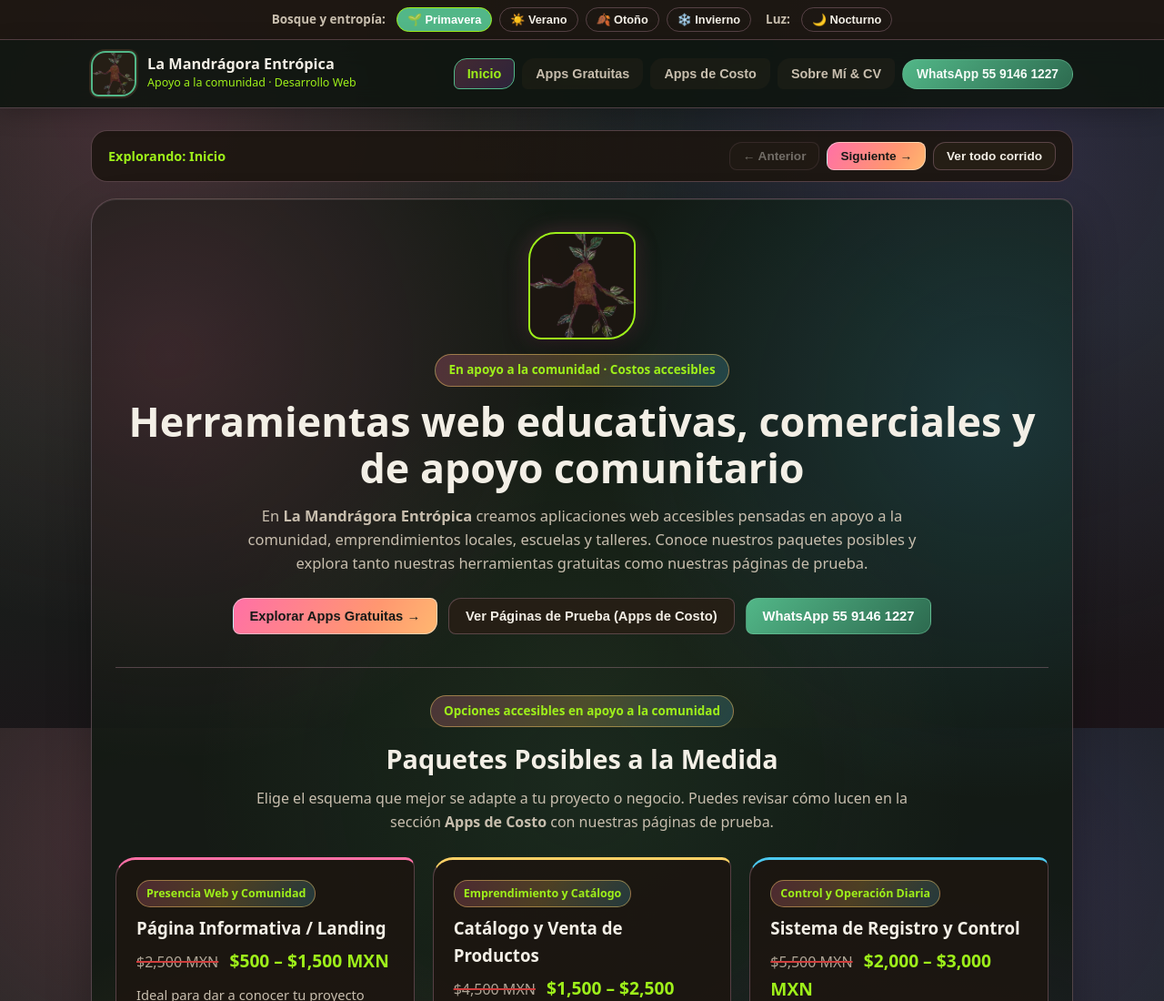
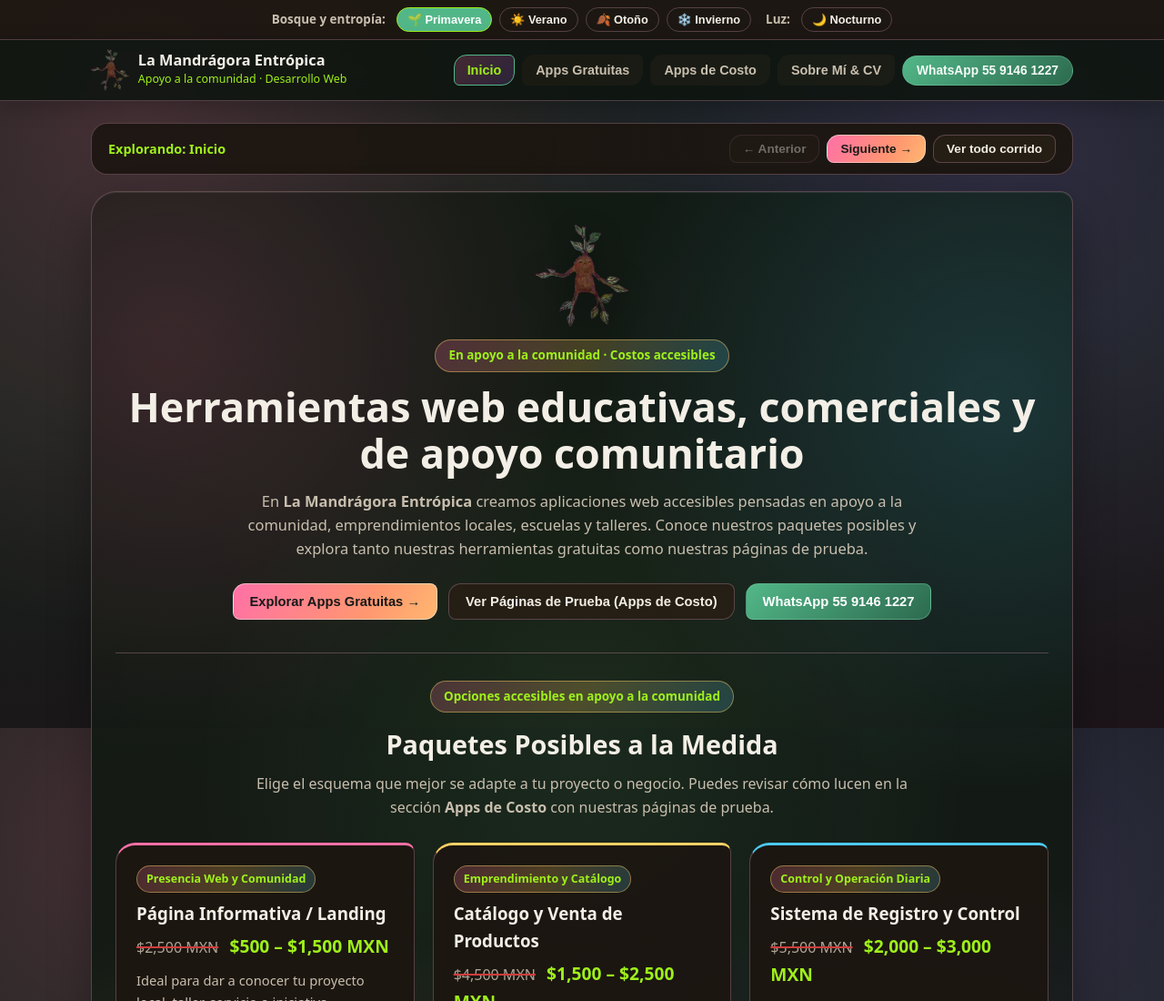
Before and after one commit to Jaid227/EntropiaDigital, a plain HTML site: page index.html in a window 1280 px wide. Shown: the top 1100 px of the page at 91% size. Drawn offline with Linux system fonts and the light colour scheme.

Commit message:
Update index.html

```diff
--- a/index.html
+++ b/index.html
@@ -311,7 +311,6 @@
       box-shadow: 0 14px 32px rgba(0, 0, 0, 0.28);
     }
 
-    /* Se sube con normalidad al hacer scroll */
     .navbar {
       position: relative;
       top: auto;
@@ -325,7 +324,7 @@
     .nav-inner {
       max-width: 1120px;
       margin: 0 auto;
-      padding: 12px 20px;
+      padding: 10px 20px;
       display: flex;
       align-items: center;
       justify-content: space-between;
@@ -336,31 +335,36 @@
     .brand-box {
       display: flex;
       align-items: center;
-      gap: 12px;
+      gap: 10px;
       text-decoration: none;
       color: var(--text-main);
       cursor: pointer;
     }
 
+    /* Logo sin fondo, sin borde ni margen */
     .brand-logo-wrap {
-      width: 50px;
-      height: 50px;
-      border-radius: 16px 8px 16px 8px;
-      overflow: hidden;
-      border: 2px solid var(--green-leaf);
-      background: var(--bg-elevated);
-      display: flex;
+      display: inline-flex;
       align-items: center;
       justify-content: center;
+      background: transparent;
+      border: none;
+      padding: 0;
+      margin: 0;
+      box-shadow: none;
       flex-shrink: 0;
-      box-shadow: 0 0 0 2px rgba(139, 94, 60, 0.25);
     }
 
     .brand-logo-wrap img {
-      width: 100%;
-      height: 100%;
-      object-fit: cover;
+      height: 46px;
+      width: auto;
+      max-width: 72px;
+      object-fit: contain;
       display: block;
+      background: transparent;
+      border: none;
+      padding: 0;
+      margin: 0;
+      box-shadow: none;
     }
 
     .brand-title {
@@ -494,27 +498,30 @@
       gap: 12px;
     }
 
+    /* Logo central sin fondo, sin borde ni margen */
     .hero-logo-box {
-      width: 118px;
-      height: 118px;
-      margin: 0 auto 16px;
-      border-radius: 30px 14px 30px 14px;
-      overflow: hidden;
-      border: 2px solid var(--green-bright);
-      background: var(--bg-card);
+      margin: 0 auto 14px;
+      padding: 0;
+      background: transparent;
+      border: none;
+      box-shadow: none;
       display: flex;
       align-items: center;
       justify-content: center;
-      box-shadow:
-        0 12px 28px rgba(0, 0, 0, 0.3),
-        0 0 24px var(--glow-a);
     }
 
     .hero-logo-box img {
-      width: 100%;
-      height: 100%;
-      object-fit: cover;
+      height: 112px;
+      width: auto;
+      max-width: 180px;
+      object-fit: contain;
       display: block;
+      background: transparent;
+      border: none;
+      padding: 0;
+      margin: 0;
+      box-shadow: none;
+      filter: drop-shadow(0 6px 14px rgba(0, 0, 0, 0.35));
     }
 
     .badge {
@@ -1156,7 +1163,7 @@
             <div class="app-icon">⌨️</div>
             <h3>Mecanografía Aérea</h3>
             <p>
-              Entrenador progresivo de teclado desde la fila guía hasta abecedario, palabras cortas y contrarreloj de 60s, con guía visual por dedo, PPM, precisión y logros.[cite: 1]
+              Entrenador progresivo de teclado desde la fila guía hasta abecedario, palabras cortas y contrarreloj de 60s, con guía visual por dedo, PPM, precisión y logros.
             </p>
           </div>
           <a class="app-link" href="https://jaid227.github.io/MecanografiaAerea/" target="_blank" rel="noopener noreferrer">
@@ -1496,12 +1503,12 @@
       renderPanel(currentPanel);
     });
 
-    // 2. RESPALDO DE RUTA PARA LOGO (imagenes/logomandragora1.jpeg) Y CV (imagenes/CV.jpeg)
+    // 2. RESPALDO DE RUTA PARA LOGO Y CV
     document.querySelectorAll(".mandragora-logo-img").forEach((img) => {
       img.addEventListener("error", () => {
         if (!img.dataset.fallbackTried) {
           img.dataset.fallbackTried = "1";
-          img.src = "imagenes/logomandragora1.png";
+          img.src = "logomandragora1.png";
         }
       });
     });
```
